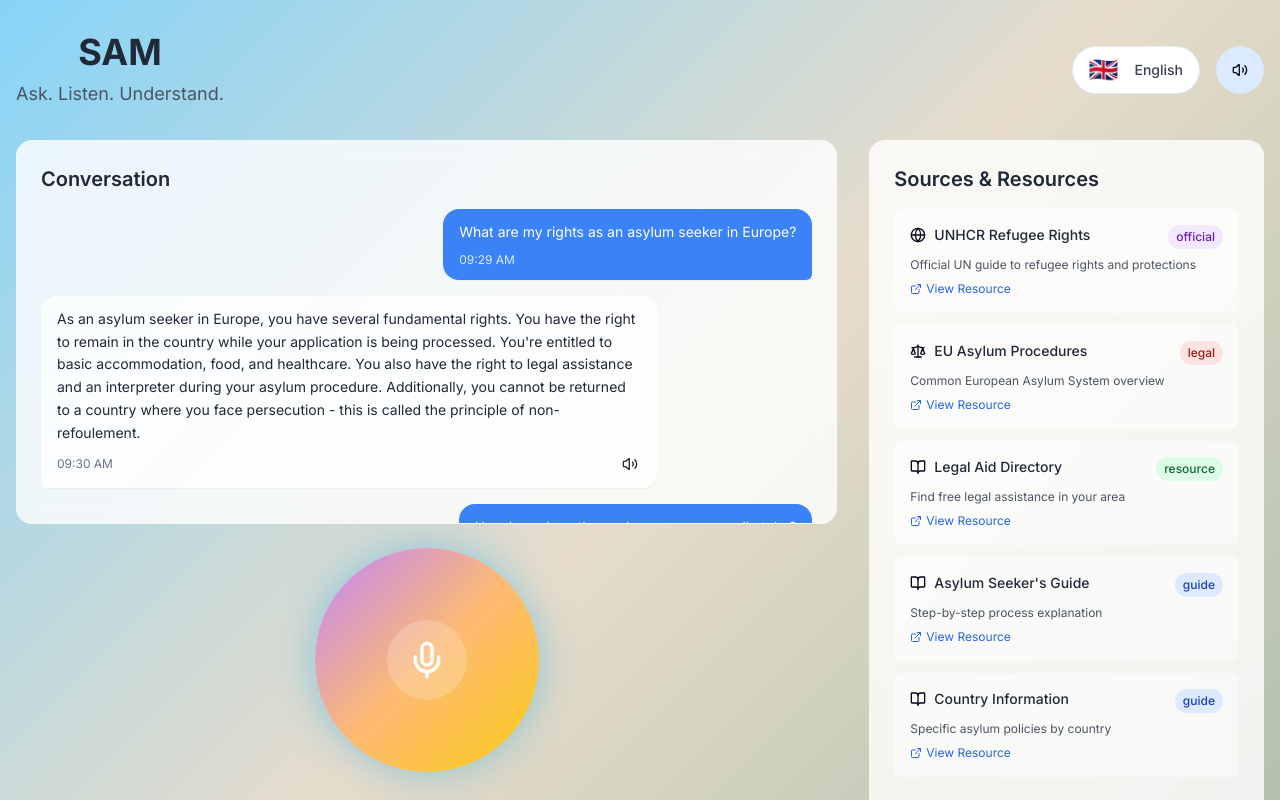
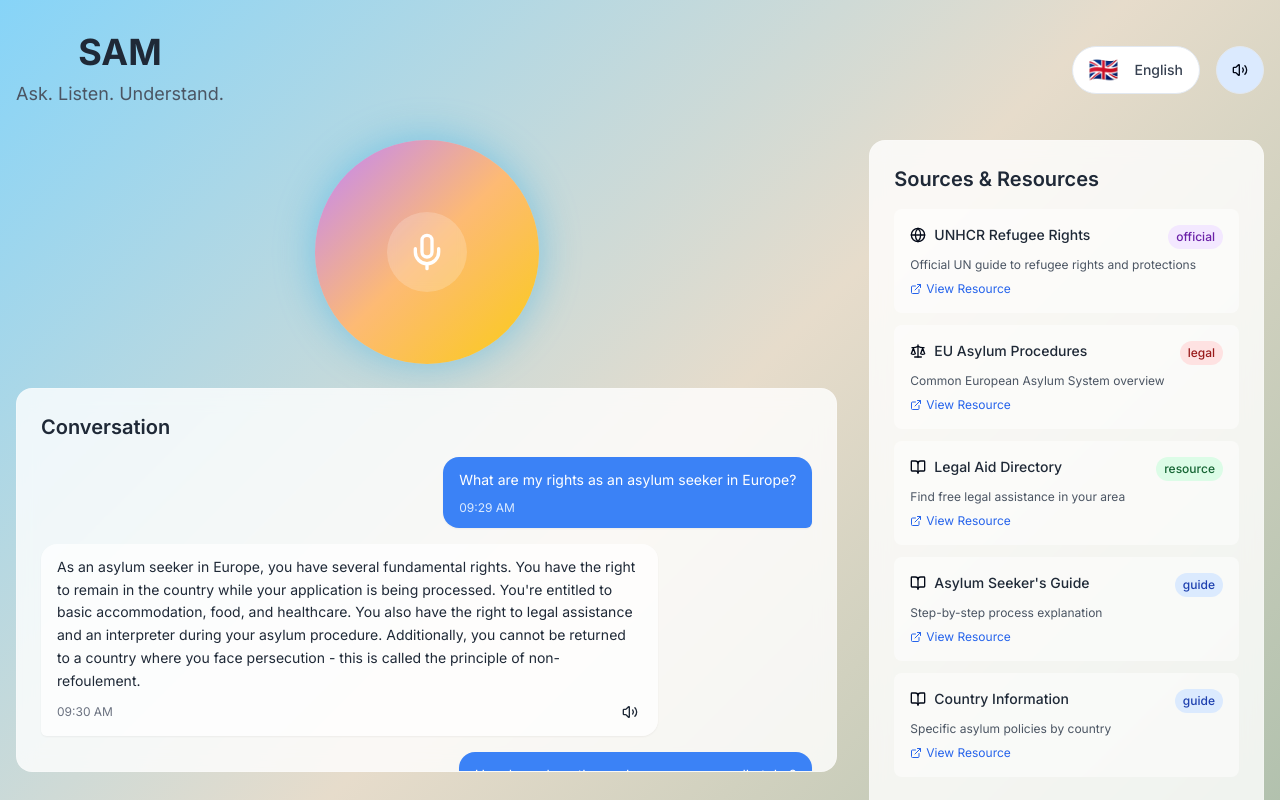
Before and after one commit to Digitalizers-ge/sam-chatbot, a React (Vite) app: page / in a window 1280 px wide. Shown: the top 800 px of the page. Built offline with nearby package versions, Linux system fonts and the light colour scheme.

Commit message:
feat: Move voice orb above conversation box
Moves the voice orb component above the conversation box in the main layout.

```diff
--- a/src/pages/Index.tsx
+++ b/src/pages/Index.tsx
@@ -129,13 +129,8 @@ const Index = () => {
 
         {/* Main content area */}
         <div className="grid grid-cols-1 lg:grid-cols-3 gap-8">
-          {/* Conversation and Voice Orb */}
+          {/* Voice Orb and Conversation */}
           <div className="lg:col-span-2 space-y-6">
-            <ConversationBox
-              messages={messages}
-              onSpeak={speakText}
-            />
-
             <div className="flex justify-center">
               <VoiceOrb
                 isListening={false}
@@ -144,6 +139,11 @@ const Index = () => {
                 onStopListening={() => console.log('Stop listening')}
               />
             </div>
+
+            <ConversationBox
+              messages={messages}
+              onSpeak={speakText}
+            />
           </div>
 
           {/* Sources and Resources */}
```
